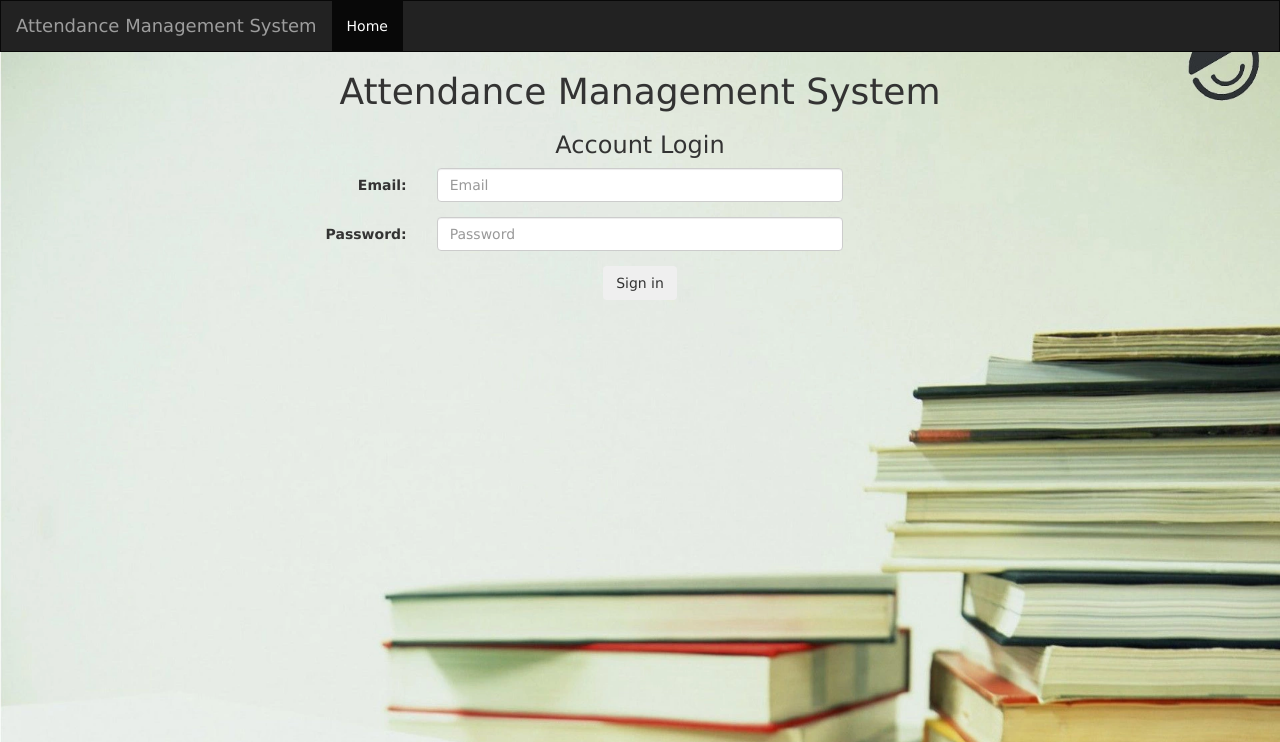
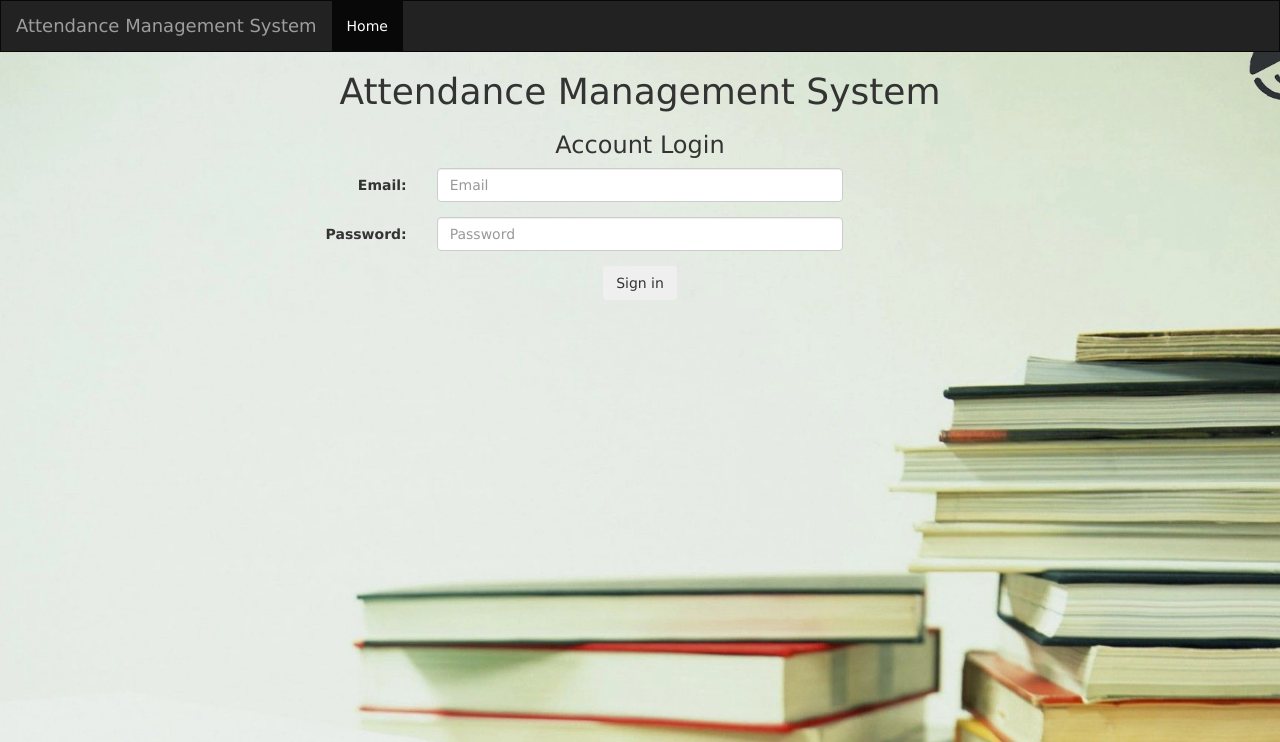
Before and after one commit to Amar-Pullepu/Face-Recognization-Attendance, a Django app: page / in a window 1280 px wide. Shown: the top 742 px of the page. Run offline with Django 3.2, Linux system fonts and the light colour scheme; some libraries are stand-ins or nearby versions.

Commit message:
Background adjusted and minor changes

```diff
--- a/Templates/Base.html
+++ b/Templates/Base.html
@@ -46,7 +46,7 @@
     }
   </style>
 </head>
-<body background="{% static 'Images/BackGroundWeb.webp' %}" style="font-family:verdana; background-attachment: fixed; background-size:100% 100%; background-repeat: no-repeat;">
+<body background="{% static 'Images/BackGroundWeb.webp' %}" style="font-family:verdana; background-attachment: fixed; background-size:cover; background-repeat: no-repeat; background-position: center center;">
  <nav class="navbar navbar-inverse">
   <div class="container-fluid">
     <div class="navbar-header">
```
